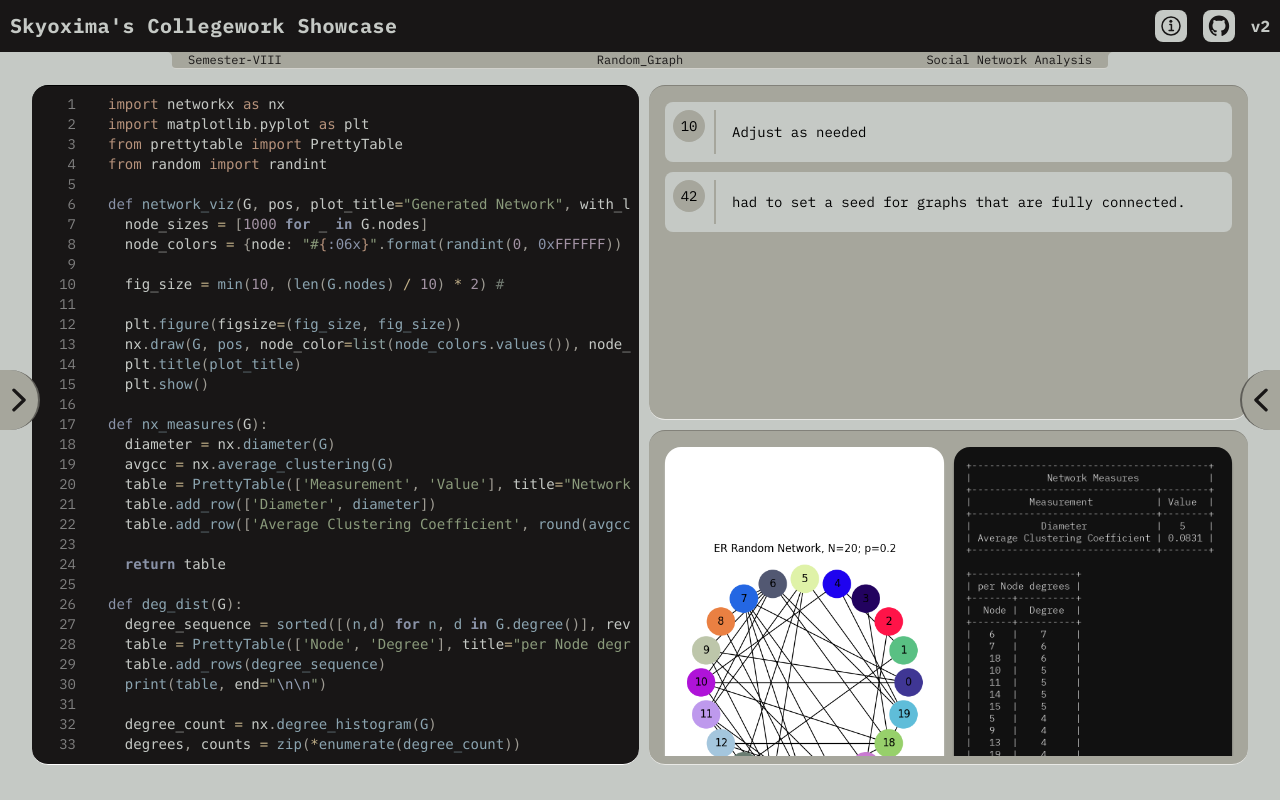
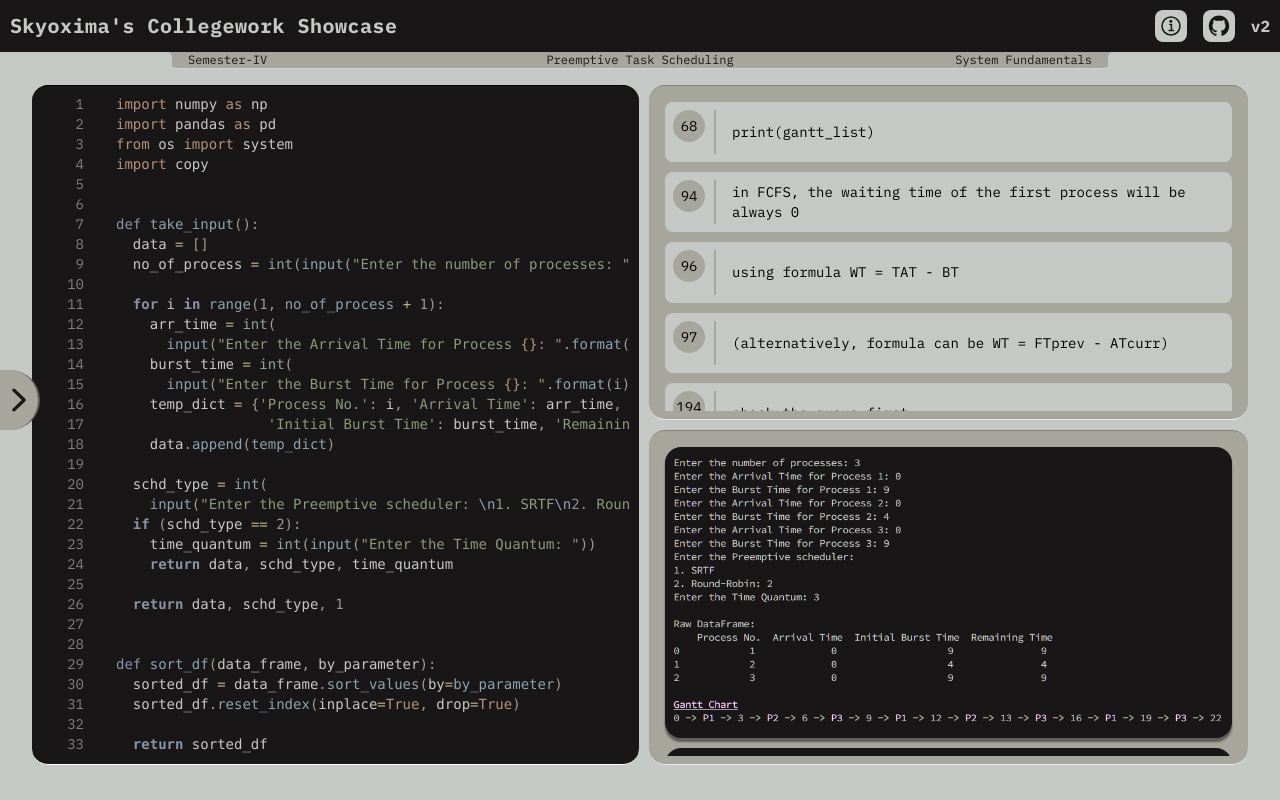
Before and after one commit to Skyoxima/collegework-shwcs, a Svelte app: page / in a window 1280 px wide. Built offline with nearby package versions, Linux system fonts and the light colour scheme; a web font is replaced by a local one.

Commit message:
Subject & Project name display changes + Misc

```diff
--- a/src/App.svelte
+++ b/src/App.svelte
@@ -2,10 +2,8 @@
   import Header from "./lib/Header.svelte";
   import MainLayout from "./lib/MainLayout.svelte";
   import LeftSheet from "./lib/LeftSheet.svelte";
-  import About from "./lib/About.svelte";
   import OutputImgModal from "./lib/OutputImgModal.svelte";
   import RightSheet from "./lib/RightSheet.svelte";
-  import AboutMobile from "./lib/AboutBook/AboutMobile.svelte";
   import AboutDelegator from "./lib/AboutBook/AboutDelegator.svelte";
 
 </script>
--- a/src/auxiliary.ts
+++ b/src/auxiliary.ts
@@ -1,4 +1,26 @@
+import { subjectFullnames } from "./constants";
+
 export function processAlt(src: string) {
-    const srcSplits = src.split("/");
-    return srcSplits[srcSplits.length - 1];
+  const srcSplits = src.split("/");
+  return srcSplits[srcSplits.length - 1];
 }
+
+export function processSubjectName(subjectCode: string) {
+  return subjectFullnames[subjectCode.split("-")[1]]
+}
+
+export function processSemesterName(subjectCode: string) {
+  const semesterFull = subjectCode.split('-')[0].split('_')
+  return `${semesterFull[0]}ester-${semesterFull[1]}`
+}
+
+export function isDesktop() {
+  return window.matchMedia('screen and (width >= 64rem)').matches;
+}
+
+export function processProjectEntry(projectName: string) {
+  if (projectName.includes("_w_")) {
+    projectName = projectName.replace("_w_", "_with_")
+  }
+  return projectName.replaceAll("_", " ");
+}
--- a/src/lib/About.svelte
+++ b/src/lib/About.svelte
@@ -17,8 +17,6 @@
 
   let dialogRef: HTMLDialogElement | undefined = $state(undefined);
   let flipCount = $state(0);
-
-  $inspect(showAboutModal)
 
   // It's a bit convoluted for handling modals because showModal is necessary to properly activate the element, whereas in LeftSheet it was okay to just use CSS...
   // and the state was used inside the component definition whereas here a HeaderButton needs to activate this component, so an external state is warranted.
--- a/src/lib/LeftSheet.svelte
+++ b/src/lib/LeftSheet.svelte
@@ -3,6 +3,7 @@
   import ProjectEntry from "./ProjectEntry.svelte";
   import RightArrow from "./SVGAsComponent/RightArrow.svelte";
   import { fade } from "svelte/transition";
+  import { processSubjectName, processSemesterName } from "../auxiliary";
 
   let sheetMode = $state(false);
 </script>
@@ -28,7 +29,7 @@
         {#each CodebaseEntries as [subjectName, codeItem]}
           <article>
             <h2 class="text-sm md:text-base subject px-2">
-              {subjectName}
+              {processSubjectName(subjectName)}
             </h2>
             {#each Object.entries(codeItem) as [projectName, projectBody]}
               <ProjectEntry {subjectName} {projectName} {projectBody} />
--- a/src/lib/ProjectEntry.svelte
+++ b/src/lib/ProjectEntry.svelte
@@ -1,4 +1,5 @@
 <script lang="ts">
+  import { processProjectEntry } from "../auxiliary";
   import { currentProject, currHltdLine } from "../state.svelte";
   import type { ProjectEntryProps, subject, ObjCodebaseItemBody } from "../types";
 
@@ -29,7 +30,8 @@
       ? "border-b-2 border-b-kwdr-bg/25"
       : ""}
   >
-    {projectName}
+    <!-- {projectName} -->
+    {processProjectEntry(projectName)}
   </span>
 </button>
 
--- a/src/lib/ProjectHeader.svelte
+++ b/src/lib/ProjectHeader.svelte
@@ -1,31 +1,19 @@
 <script lang="ts">
   import { currentProject } from "../state.svelte";
-  import { subjectFullnames } from "../constants";
+  import { processSemesterName, processSubjectName, isDesktop, processProjectEntry } from "../auxiliary";
 
-  const subjectName = $derived(subjectFullnames[currentProject.subject.split("-")[1]])
-  const semester = $derived.by(() => {
-    const semesterFull = currentProject.subject.split('-')[0].split('_')
-    return `${semesterFull[0]}ester-${semesterFull[1]}`
-  })
+  const subjectName = $derived(processSubjectName(currentProject.subject))
+  const semester = $derived.by(() => processSemesterName(currentProject.subject))
 
-  const isDesktop = () => {
-    return window.matchMedia('screen and (width >= 64rem)').matches;
-  }
 </script>
 
-
-{#snippet headerText(text: string, className?: string)}
-  <p class={['px-2', className]}>{text}</p>
-{/snippet}
-
 {#snippet headerRevamped()}
-
   {#if isDesktop()}
     <div class="w-1/3">
       {semester}
     </div>
     <div class="w-1/3 lg:text-center">
-      {currentProject.projectName}
+      {processProjectEntry(currentProject.projectName)}
     </div>
     <div class="w-1/3 lg:text-right">
       {subjectName}
@@ -36,11 +24,12 @@
       {semester} | {subjectName}
     </div>
     <div class="text-center">
-      {currentProject.projectName}
+      {processProjectEntry(currentProject.projectName)}
     </div>
   {/if}
 
 {/snippet}
+
 
 <div
   class="w-full lg:px-4 flex justify-center text-2xs lg:text-xs text-kwdr-bg"
@@ -52,6 +41,7 @@
   {@render headerRevamped()}
   </div>
 </div>
+
 
 <style>
   #header-content::before {
--- a/src/state.svelte.ts
+++ b/src/state.svelte.ts
@@ -9,13 +9,14 @@ export const CodebaseEntries = Object.entries(Codebase) as [
 ][];
 
 // const initSubject = subjects[0];
-const initSubject = subjects[subjects.length - 1];
-const initProjectBody = Codebase[initSubject]["Random_Graph"];
+// const initSubject = subjects[subjects.length - 1];
+const initSubject = "Sem_IV-SF" as subject
+const initProjectBody = Codebase[initSubject]["Preemptive_Task_Scheduling"];
 
 export let currentProject = $state({
   subject: initSubject,
   // projectName: "QuickSort.py",
-  projectName: "Random_Graph",
+  projectName: "Preemptive_Task_Scheduling",
   projectBody: initProjectBody,
 });
 
```
